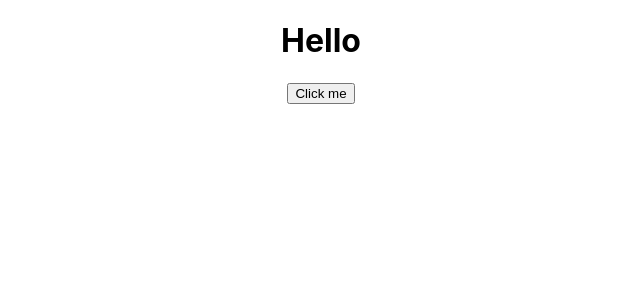
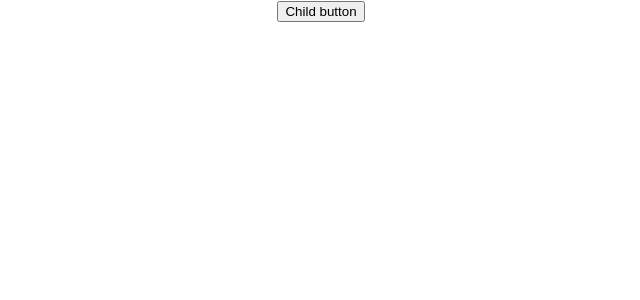
Before and after one commit to ravipandya15/ReactJS_Tutorial, a React (Create React App) app: page / in a window 1280 px wide. Shown: the top 300 px of the page, without its empty margins (319-959 px from the left). Built offline with nearby package versions, Linux system fonts and the light colour scheme.

Commit message:
-Method as props - child components communicate with parent component

```diff
--- a/src/App.js
+++ b/src/App.js
@@ -8,11 +8,13 @@ import Counter from './components/Counter';
 import FunctionClick from './components/FunctionClick';
 import ClassClick from './components/ClassClick'
 import EventBind from './components/EventBind';
+import ParentComponent from './components/ParentComponent';
 // import { Greet } from './components/Greet'
 function App() {
   return (
     <div className="App">
-      <EventBind />
+      {/* <EventBind /> */}
+      <ParentComponent />
       {/* <FunctionClick /> */}
       {/* <ClassClick /> */}
       {/* <Counter /> */}
--- /dev/null
+++ b/src/components/ChildComponent.js
@@ -0,0 +1,11 @@
+import React from 'react'
+
+function ChildComponent(props) {
+    return (
+        <div>
+            <button onClick={() => props.eventHandler('child')}>Child button</button>
+        </div>
+    )
+}
+
+export default ChildComponent
--- /dev/null
+++ b/src/components/ParentComponent.js
@@ -0,0 +1,31 @@
+import React, { Component } from 'react'
+import ChildComponent from './ChildComponent'
+
+class ParentComponent extends Component {
+
+    constructor(props) {
+        super(props)
+
+        this.state = {
+             parentName : 'Parent'
+        }
+        this.greetParent = this.greetParent.bind(this)
+    }
+
+    greetParent(childName){
+        // alert("Hello " + this.state.parentName)
+
+        // ES6 features - template literals
+       alert(`Hello ${this.state.parentName} from ${childName}`)
+    }
+
+    render() {
+        return (
+            <div>
+                <ChildComponent eventHandler = {this.greetParent}/>
+            </div>
+        )
+    }
+}
+
+export default ParentComponent
```
